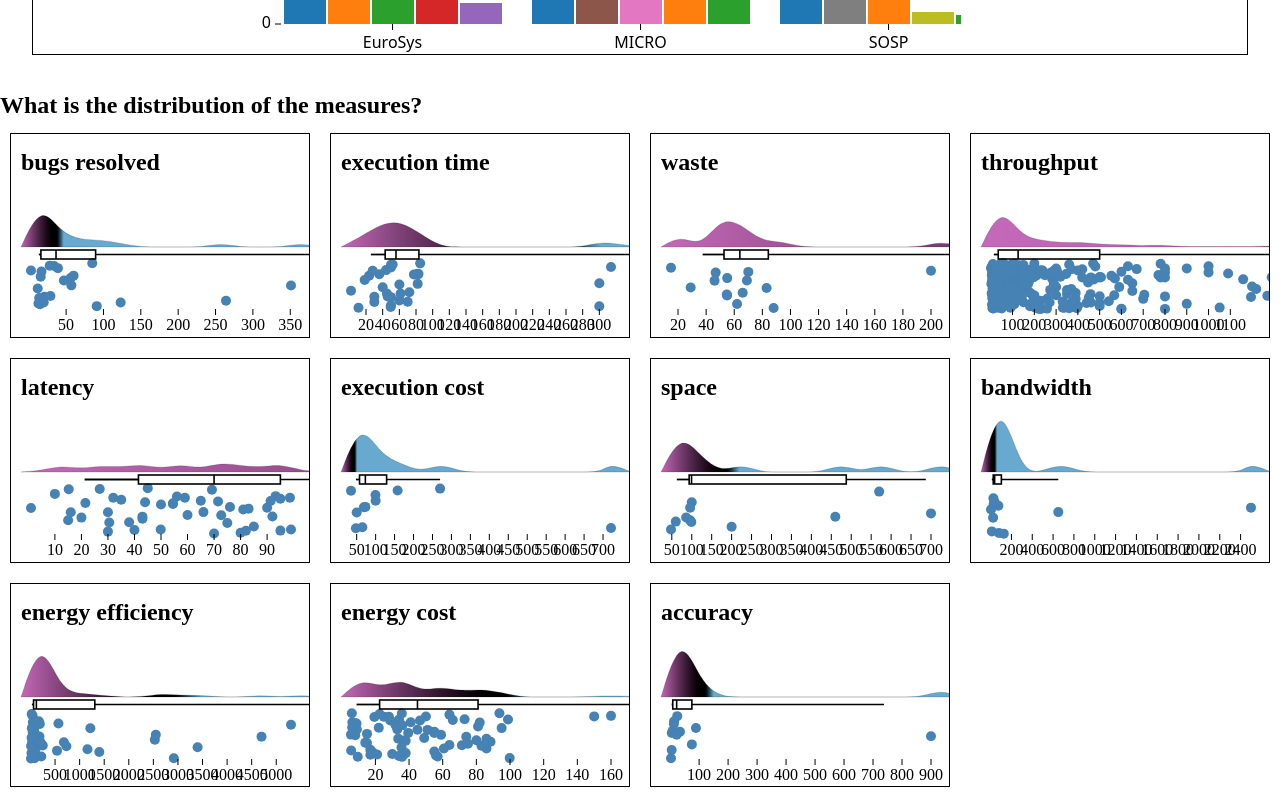
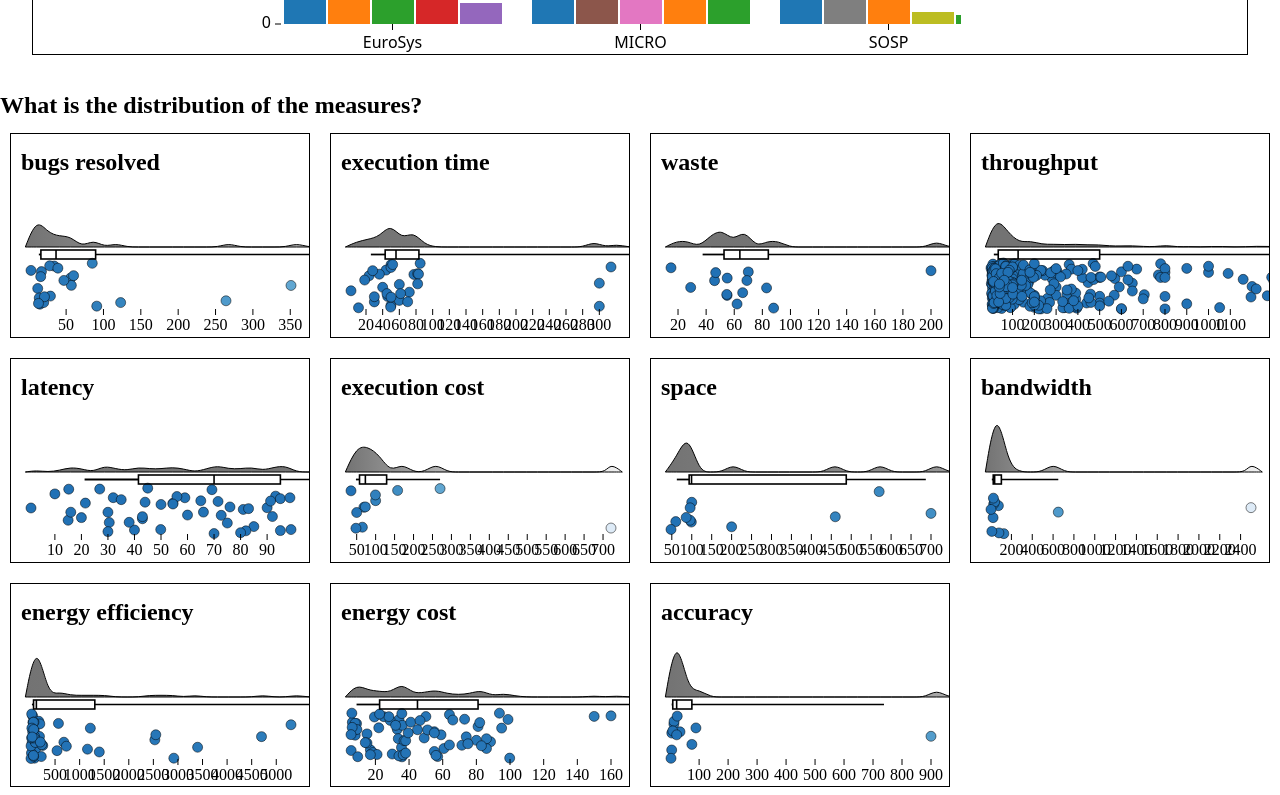
Before and after one commit to aayushi363/info_viz_project, a SvelteKit app: page / in a window 1280 px wide. Shown: the part 3920-4715 px from the top of the page. Built offline with nearby package versions, Linux system fonts and the light colour scheme.

Commit message:
Added color to raincloud plots

```diff
--- a/src/routes/+page.svelte
+++ b/src/routes/+page.svelte
@@ -125,7 +125,7 @@
 	{#each metrics as metric}
 		{#if metric2indices.get(metric).length > 10}
 			<div class=rain>
-				<RaincloudPlot dataset={data.dataset} feature="Measure" filteredIndices={metric2indices.get(metric)} color="steelblue" buckets=15 axisLabel={metric2str[metric]} />
+				<RaincloudPlot dataset={data.dataset} feature="Measure" filteredIndices={metric2indices.get(metric)} buckets=25 axisLabel={metric2str[metric]} />
 			</div>
 		{/if}
 	{/each}
--- a/src/routes/RaincloudPlot.svelte
+++ b/src/routes/RaincloudPlot.svelte
@@ -8,10 +8,12 @@
 	export let dataset;
 	export let feature;
 	export let filteredIndices;
-	export let color;
 	export let buckets;
 	export let orientation = "up";
 	export let axisLabel;
+
+	let cloudColorList = [ /*"#ffffff",*/ "#f0f0f0", "#d9d9d9", "#bdbdbd", "#969696", "#737373"/*, "#525252","#252525", '#000000'*/].reverse();
+	let rainColorList = [ /*"#f7fbff",*/ "#deebf7", "#c6dbef", "#9ecae1", "#6baed6", "#4292c6", "#2171b5"/*, "#08519c", "#08306b" */].reverse();
 
 	/* Copied directly from: https://stackoverflow.com/a/45804710/6573510 */
 	function filterOutliers(someArray) {
@@ -55,7 +57,6 @@
 	$: height = borderBoxSize
 		? borderBoxSize[0].blockSize : 200;
 
-	$: console.log("BBS", borderBoxSize);
 	const margin = { top: 20, right: 20, bottom: 30, left: 20 };
 	const elevCloudFrac = 0.6; // percentage of space for cloud
 	const elevBoxFrac = 0.1; // percentage of space for boxplot
@@ -91,21 +92,35 @@
 	// Get the values that will be displayed
 	let filteredDataset = filteredIndices.map((i) => dataset[i]);
 	let values = filteredDataset.map(d => d[feature]);
+	let Q50 = d3.quantile(values, 0.5);
 
 	// Compute histogram of values mapping value in middle of bucket value to count
 	// Figure out size of buckets based on non-outliers and number of buckets
 	let [visLowerBound, visUpperBound] = d3.extent(filterOutliers(values));
 	let [lowerBound, upperBound] = d3.extent(values);
 	let bucketSize = (visUpperBound - visLowerBound) / (buckets - 2);
+	// Compute the buckets so that the mean is at the middle of a bucket.
+	// I'm not able to get the cloud coloring correct, so this is the next best thing.
+	// by splitting the cloud into two, I can color each piece to achieve.
+	// let histDomain = d3.range(
+	// 	Q50 - 0.5 * bucketSize > lowerBound
+	// 	? Q50 - (Math.ceil((Q50 - 0.5 * bucketSize - lowerBound) / bucketSize) + 0.5) * bucketSize
+	// 	: 2 * Q50 - lowerBound - bucketSize,
+	// 	upperBound + bucketSize + 1, bucketSize);
 	let hist = d3
 		.bin()
 		.thresholds(d3.range(lowerBound - bucketSize, upperBound + bucketSize + 1, bucketSize))
 		(values)
+	// if (! (histDomain, Q50 - 0.5 * bucketSize > lowerBound)) {
+	// 	$: console.log("HIST", axisLabel, hist, "Q50", Q50, "lowerBound", lowerBound, "bucketSize", bucketSize, "histDomain", histDomain);
+	// }
 		.map(bin => [(bin.x0 + bin.x1) / 2.0, bin.length]);
 	// Add one more bucket to start and end
 	hist.unshift([hist[0][0] - bucketSize,0])
 	hist.push([hist[hist.length - 1][0] + bucketSize,0]);
-	let histExtent = d3.extent(hist.map(v => v[0]));
+
+	$: histExtent = d3.extent(hist.map(d => d[0]));
+	$: console.log('HIST', axisLabel, histExtent)
 
 	$: valueScaleRange = [visLowerBound, visUpperBound];
 
@@ -164,7 +179,6 @@
 				: [boxMargin.left, width - boxMargin.right]);
 	$: Q10 = d3.quantile(values, 0.1);
 	$: Q25 = d3.quantile(values, 0.25);
-	$: Q50 = d3.quantile(values, 0.5);
 	$: Q75 = d3.quantile(values, 0.75);
 	$: Q90 = d3.quantile(values, 0.9);
 
@@ -220,6 +234,10 @@
     }
 
 	let rainElevations = values.map(d => Math.random());
+
+	$: rainColorScale = d3.scaleSequential()
+		.domain([lowerBound, upperBound])
+		.interpolator(d3.interpolateRgbBasis(rainColorList));
 </script>
 
 <div class="raincloud" bind:this={raincloud} bind:borderBoxSize>
@@ -232,27 +250,30 @@
 				remember to check charts and channels! -->
 				<defs>
 					<linearGradient id="gradient" x1="0%" y1="0%" x2="100%" y2="0%">
-					  <stop offset="0%" stop-color={`hsl(from ${color} calc(h + 100) s calc(l + 10))`} />
-					  <!-- <stop offset={`${(Q50 - histExtent[0])/(histExtent[1] - histExtent[0]) * 100 - 1}%`} stop-color="#67a9cf" /> -->
-					  <stop offset={`${(Q50 - histExtent[0])/(histExtent[1] - histExtent[0]) * 100}%`} stop-color="#000000" />
-					  <stop offset={`${(Q50 - histExtent[0])/(histExtent[1] - histExtent[0]) * 100 + 1}%`} stop-color="#67a9cf" />
-					  <stop offset="100%" stop-color="#67a9cf" />
+						<stop offset="0%" stop-color={cloudColorList[0]}/>
+						{#each cloudColorList as color, i}
+							{#if i > 0 && i < cloudColorList.length - 1}
+								<stop offset={`${100 / cloudColorList.length * i}%`} stop-color={color}/>
+							{/if}
+						{/each}
+						<stop offset="100%" stop-color={cloudColorList[cloudColorList.length - 1]}/>
 					</linearGradient>
-				  </defs>
-				<path d={area(hist)} fill="url(#gradient)" stroke-width=0.01em stroke=black/>
+				</defs>
+				<!-- Skew the below filter checks by some small fraction of the bucket size to account for numerical imprecision -->
+				<path d={area(hist)} fill="url(#gradient)" stroke-width=1px stroke=black/>
 			</g>
 
 			<g class="rain">
 				{#if orientation === "up"}
 					{#each values as value, i}
-						<circle r={circleRadius} cx={valuesScale(value)} cy={elevationScale(rainElevations[i])} fill={color}
+						<circle r={circleRadius} cx={valuesScale(value)} cy={elevationScale(rainElevations[i])} fill={rainColorScale(value)} stroke=black stroke-width=0.5px
 								on:mouseenter={(event) => showTooltip(event, i)}
 								on:mouseleave={(event) => hideTooltip(event, i)}/>
 					{/each}
-					<circle bind:this={raindrop} r={2 * circleRadius} cx={raindropCX} cy={raindropCY} fill=none stroke=black style="visibility:hidden"/>
+					<circle bind:this={raindrop} r={2 * circleRadius} cx={raindropCX} cy={raindropCY} fill=none stroke=black stroke-width=3px style="visibility:hidden"/>
 				{:else}
 					{#each values as value}
-						<circle r=2 cx={elevationScale(Math.random())} cy={valuesScale(value)} fill={color}/>
+						<circle r=2 cx={elevationScale(Math.random())} cy={valuesScale(value)} fill={"steelblue"}/>
 					{/each}
 				{/if}
 			</g>
```
